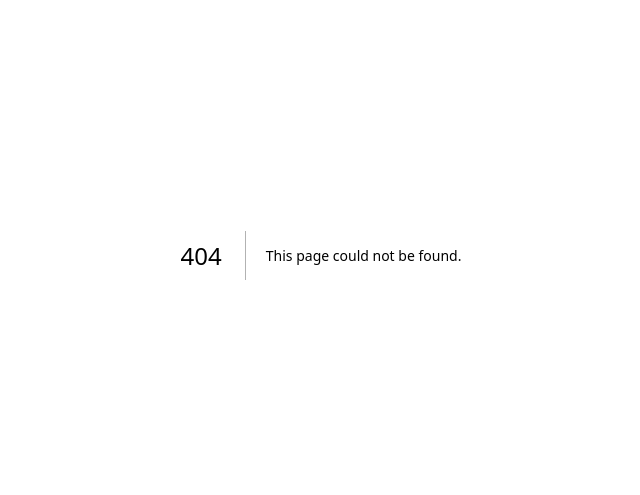
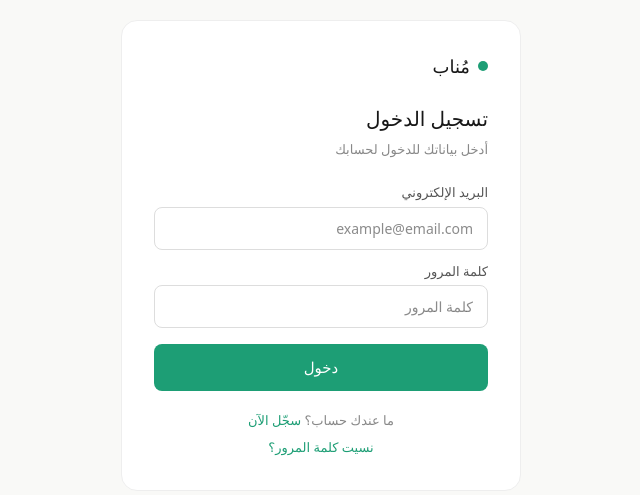
Before and after one commit to Malikc18/Munab, a Next.js app: page /login in a window 1280 px wide. Before the commit this address had no page. Shown: the part 145-640 px from the top of the page, without its empty margins (319-959 px from the left). Built offline with nearby package versions, Linux system fonts and the light colour scheme; no server answers.

Commit message:
add login page

```diff
--- /dev/null
+++ b/app/login/page.js
@@ -0,0 +1,108 @@
+"use client";
+import { useState } from "react";
+import { createClient } from "@supabase/supabase-js";
+
+const supabase = createClient(
+  process.env.NEXT_PUBLIC_SUPABASE_URL,
+  process.env.NEXT_PUBLIC_SUPABASE_ANON_KEY
+);
+
+export default function Login() {
+  const [email, setEmail] = useState("");
+  const [password, setPassword] = useState("");
+  const [loading, setLoading] = useState(false);
+  const [message, setMessage] = useState("");
+
+  const handleLogin = async () => {
+    if (!email || !password) {
+      setMessage("يرجى تعبئة جميع الحقول");
+      return;
+    }
+    setLoading(true);
+    setMessage("");
+    const { error } = await supabase.auth.signInWithPassword({
+      email,
+      password,
+    });
+    if (error) {
+      setMessage("خطأ: البريد أو كلمة المرور غير صحيحة");
+      setLoading(false);
+      return;
+    }
+    window.location.href = "/dashboard";
+  };
+
+  const inputStyle = {
+    width: "100%",
+    border: "1px solid #ddd",
+    borderRadius: 8,
+    padding: "10px 14px",
+    fontSize: 14,
+    marginBottom: 12,
+    boxSizing: "border-box",
+    background: "#fff",
+  };
+
+  const btnStyle = {
+    width: "100%",
+    background: "#1D9E75",
+    color: "#fff",
+    border: "none",
+    borderRadius: 8,
+    padding: "12px",
+    fontSize: 15,
+    cursor: "pointer",
+    marginTop: 4,
+  };
+
+  return (
+    <div dir="rtl" style={{ fontFamily: "system-ui, sans-serif", minHeight: "100vh", background: "#f9f9f7", display: "flex", alignItems: "center", justifyContent: "center", padding: 16 }}>
+      <div style={{ background: "#fff", borderRadius: 16, border: "1px solid #eee", padding: 32, width: "100%", maxWidth: 400 }}>
+
+        <div style={{ display: "flex", alignItems: "center", gap: 8, marginBottom: 24 }}>
+          <div style={{ width: 10, height: 10, borderRadius: "50%", background: "#1D9E75" }} />
+          <span style={{ fontSize: 18, fontWeight: 500 }}>مُناب</span>
+        </div>
+
+        <h2 style={{ fontSize: 20, fontWeight: 500, marginBottom: 6 }}>تسجيل الدخول</h2>
+        <p style={{ fontSize: 13, color: "#888", marginBottom: 24 }}>أدخل بياناتك للدخول لحسابك</p>
+
+        <label style={{ fontSize: 13, color: "#555", marginBottom: 4, display: "block" }}>البريد الإلكتروني</label>
+        <input
+          style={inputStyle}
+          type="email"
+          placeholder="example@email.com"
+          value={email}
+          onChange={(e) => setEmail(e.target.value)}
+        />
+
+        <label style={{ fontSize: 13, color: "#555", marginBottom: 4, display: "block" }}>كلمة المرور</label>
+        <input
+          style={inputStyle}
+          type="password"
+          placeholder="كلمة المرور"
+          value={password}
+          onChange={(e) => setPassword(e.target.value)}
+        />
+
+        {message && (
+          <div style={{ marginBottom: 12, padding: "10px 14px", borderRadius: 8, background: message.includes("خطأ") ? "#FFF3E0" : "#E1F5EE", color: message.includes("خطأ") ? "#E65100" : "#0F6E56", fontSize: 13 }}>
+            {message}
+          </div>
+        )}
+
+        <button style={btnStyle} onClick={handleLogin} disabled={loading}>
+          {loading ? "جاري الدخول..." : "دخول"}
+        </button>
+
+        <p style={{ textAlign: "center", fontSize: 13, color: "#888", marginTop: 20 }}>
+          ما عندك حساب؟ <a href="/register" style={{ color: "#1D9E75", textDecoration: "none" }}>سجّل الآن</a>
+        </p>
+
+        <p style={{ textAlign: "center", fontSize: 13, color: "#888", marginTop: 8 }}>
+          <a href="/forgot-password" style={{ color: "#1D9E75", textDecoration: "none" }}>نسيت كلمة المرور؟</a>
+        </p>
+      </div>
+    </div>
+  );
+}
```
